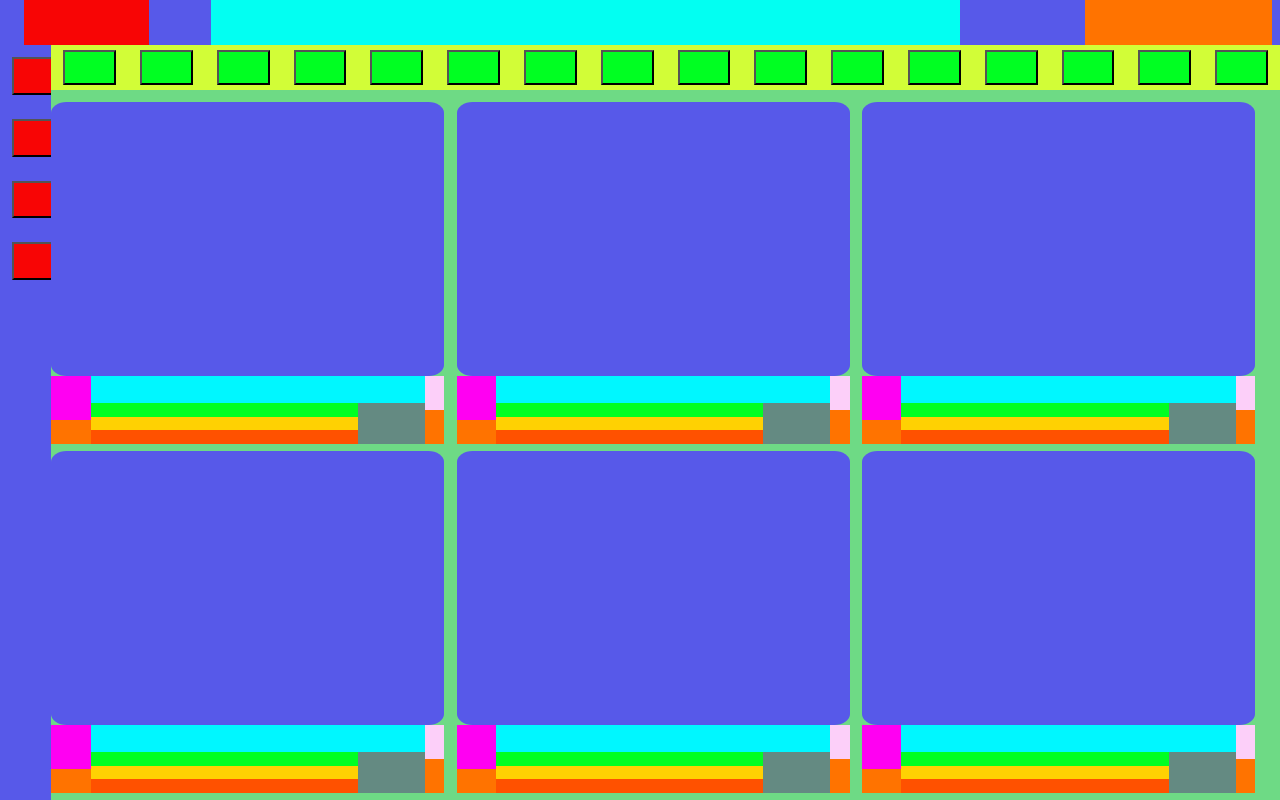
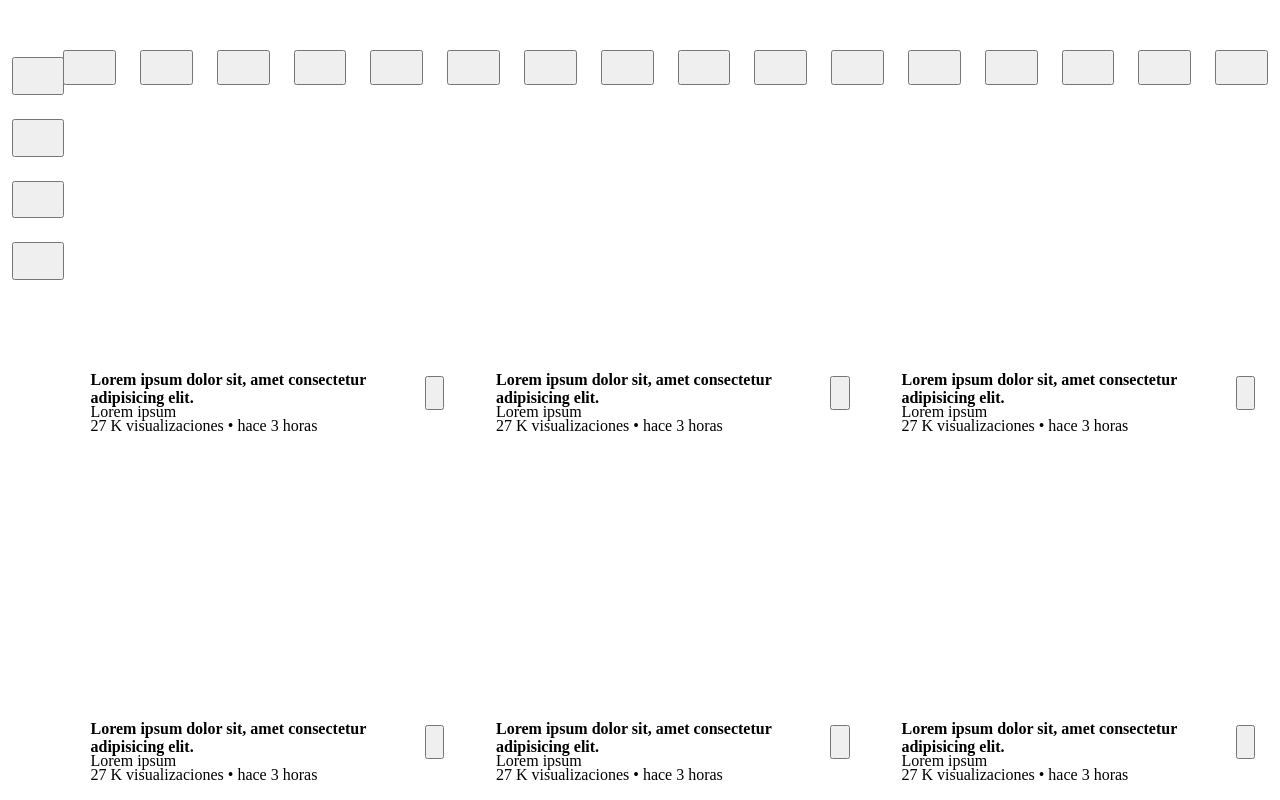
Before and after one commit to GonzaloC-Dev/Youtube_landing_page, a plain HTML site: page Views/Landing_page.html in a window 1280 px wide. Drawn offline with Linux system fonts and the light colour scheme.

Commit message:
DetailsTexts positioned and all backgroundcolors commented

```diff
--- a/Styles/landing_page.css
+++ b/Styles/landing_page.css
@@ -4,7 +4,7 @@
 }
 
 .bodyContainer {
-  background-color: #c96060;
+  /*background-color: #c96060;*/
   width: 100vw;
   height: 100vh;
   flex-direction: column;
@@ -12,7 +12,7 @@
   align-items: start;
 }
 .headerContainer {
-  background-color: #5759e9;
+  /*background-color: #5759e9;*/
   width: 97.5%;
   height: 6%;
   display: flex;
@@ -21,17 +21,17 @@
   padding: 0 24px;
 }
 .startContainer {
-  background-color: #f80505;
+  /*background-color: #f80505;*/
   width: 10%;
   height: 100%;
 }
 .searchBarContainer {
-  background-color: #02fff2;
+  /*background-color: #02fff2;*/
   width: 60%;
   height: 100%;
 }
 .buttonsContainer {
-  background-color: #ff7300;
+  /*background-color: #ff7300;*/
   width: 15%;
   height: 100%;
 }
@@ -39,7 +39,7 @@
 .navigatorAndFilterAndContentContainer{
   height: 100%;
   width: 100%;
-  background-color:#18ffff;
+  /*background-color:#18ffff;*/
   display: flex;
   flex-direction: row;
 }
@@ -47,13 +47,13 @@
 .navigatorContainer{
 width: 4%;
 height: 100%;
-background-color:#5759e9;
+/*background-color:#5759e9;*/
 display: flex;
 flex-direction: column;
 }
 
 .navigatorButton{
-  background-color: #f80505;
+  /*background-color: #f80505;*/
   width: 5%;
   height: 5%;
   padding: 0 24px;
@@ -63,13 +63,13 @@ flex-direction: column;
 .filterAndContentContainer{
 width: 96%;
 height: 100%;
-background-color: aliceblue;
+/*background-color: aliceblue;*/
 display: flex;
 flex-direction: column;
 }
 
 .filterContainer {
-  background-color: #d2fd37;
+  /*background-color: #d2fd37;*/
   width: 100%;
   height: 6%;
   display: flex;
@@ -78,7 +78,7 @@ flex-direction: column;
   align-items: center;
 }
 .filterButton {
-  background-color: #00ff22;
+  /*background-color: #00ff22;*/
   width: 5%;
   height: 80%;
   padding: 0 24px;
@@ -88,7 +88,7 @@ flex-direction: column;
 .contentContainer{
   width: 100%;
   height: 94%;
-  background-color:#6eda85;
+  /*background-color:#6eda85;*/
   display: flex;
   flex-wrap: wrap;
   padding-top: 1%;
@@ -106,56 +106,69 @@ flex-direction: column;
 width: 100%;
 height: 80%;
 border-radius: 4%;
-background-color: #5759e9;
+/*background-color: #5759e9;*/
 }
 
 .detailContent{
 width: 100%;
 height: 20%;
-background-color: #ff7300;
+/*background-color: #ff7300;*/
 display: flex;
 flex-direction: row;
 }
+
+/*For the future add: .detailContentAdd and .detailContentMix*/
 
 /*1st element*/
 .iconChannel{
 width: 10%;
 height: 65%;
-background-color: #ff00f2;
+border-radius: 50%;
+/*background-color: #f55fed;*/
 }
 
 /*2nd elements*/
 .textsContainer{
 width: 85%;
 height: 100%;
-background-color: #648a82;
+/*background-color: #648a82;*/
 display: flex;
 flex-direction: column;
 }
 .titleText{
 width: 100%;
 height: 40%;
-background-color: #00f7ff;
+/*background-color: #00f7ff;*/
+display: flex;
+align-items: center;
+
 }
 .channelText{
 width: 80%;
 height: 20%;
-background-color: #00ff22;
+/*background-color: #00ff22;*/
 }
-.usersText{
+.visualizationsNumberAndUploadTimeText{
 width: 80%;
 height: 20%;
-background-color: #ffd102;
+/*background-color: #ffd102;*/
 }
+
+/*Depends on Video is in live*/
 .onLiveText{
 width: 80%;
 height: 20%;
-background-color: #ff5100;
+/*background-color: #ff5100;*/
 }
 
 /*3rd elements*/
 .moreDetails{
 width: 5%;
 height: 50%;
-background-color: #fccff9;
+/*background-color: #fccff9;*/
 }
+
+.moreDetailsButton{
+  width: 100%;
+  height: 100%;
+}
--- a/Views/Landing_page.html
+++ b/Views/Landing_page.html
@@ -46,12 +46,22 @@
             <div class="detailContent">
               <div class="iconChannel"></div>
               <div class="textsContainer">
-                <div class="titleText"></div>
-                <div class="channelText"></div>
-                <div class="usersText"></div>
+                <div class="titleText">
+                  <h4>
+                    Lorem ipsum dolor sit, amet consectetur adipisicing elit.
+                  </h4>
+                </div>
+                <div class="channelText">
+                  <span> Lorem ipsum </span>
+                </div>
+                <div class="visualizationsNumberAndUploadTimeText">
+                  <span> 27 K visualizaciones • hace 3 horas </span>
+                </div>
                 <div class="onLiveText"></div>
               </div>
-              <div class="moreDetails"></div>
+              <div class="moreDetails">
+                <button class="moreDetailsButton"></button>
+              </div>
             </div>
           </div>
           <div class="cardContentContainer">
@@ -59,12 +69,22 @@
             <div class="detailContent">
               <div class="iconChannel"></div>
               <div class="textsContainer">
-                <div class="titleText"></div>
-                <div class="channelText"></div>
-                <div class="usersText"></div>
+                 <div class="titleText">
+                  <h4>
+                    Lorem ipsum dolor sit, amet consectetur adipisicing elit.
+                  </h4>
+                </div>
+                <div class="channelText">
+                  <span> Lorem ipsum </span>
+                </div>
+                <div class="visualizationsNumberAndUploadTimeText">
+                  <span> 27 K visualizaciones • hace 3 horas </span>
+                </div>
                 <div class="onLiveText"></div>
               </div>
-              <div class="moreDetails"></div>
+              <div class="moreDetails">
+                <button class="moreDetailsButton"></button>
+              </div>
             </div>
           </div>
           <div class="cardContentContainer">
@@ -72,12 +92,22 @@
             <div class="detailContent">
               <div class="iconChannel"></div>
               <div class="textsContainer">
-                <div class="titleText"></div>
-                <div class="channelText"></div>
-                <div class="usersText"></div>
+                <div class="titleText">
+                  <h4>
+                    Lorem ipsum dolor sit, amet consectetur adipisicing elit.
+                  </h4>
+                </div>
+                <div class="channelText">
+                  <span> Lorem ipsum </span>
+                </div>
+                <div class="visualizationsNumberAndUploadTimeText">
+                  <span> 27 K visualizaciones • hace 3 horas </span>
+                </div>
                 <div class="onLiveText"></div>
               </div>
-              <div class="moreDetails"></div>
+              <div class="moreDetails">
+                <button class="moreDetailsButton"></button>
+              </div>
             </div>
           </div>
           <div class="cardContentContainer">
@@ -85,12 +115,22 @@
             <div class="detailContent">
               <div class="iconChannel"></div>
               <div class="textsContainer">
-                <div class="titleText"></div>
-                <div class="channelText"></div>
-                <div class="usersText"></div>
+                <div class="titleText">
+                  <h4>
+                    Lorem ipsum dolor sit, amet consectetur adipisicing elit.
+                  </h4>
+                </div>
+                <div class="channelText">
+                  <span> Lorem ipsum </span>
+                </div>
+                <div class="visualizationsNumberAndUploadTimeText">
+                  <span> 27 K visualizaciones • hace 3 horas </span>
+                </div>
                 <div class="onLiveText"></div>
               </div>
-              <div class="moreDetails"></div>
+              <div class="moreDetails">
+                <button class="moreDetailsButton"></button>
+              </div>
             </div>
           </div>
           <div class="cardContentContainer">
@@ -98,12 +138,22 @@
             <div class="detailContent">
               <div class="iconChannel"></div>
               <div class="textsContainer">
-                <div class="titleText"></div>
-                <div class="channelText"></div>
-                <div class="usersText"></div>
+                <div class="titleText">
+                  <h4>
+                    Lorem ipsum dolor sit, amet consectetur adipisicing elit.
+                  </h4>
+                </div>
+                <div class="channelText">
+                  <span> Lorem ipsum </span>
+                </div>
+                <div class="visualizationsNumberAndUploadTimeText">
+                  <span> 27 K visualizaciones • hace 3 horas </span>
+                </div>
                 <div class="onLiveText"></div>
               </div>
-              <div class="moreDetails"></div>
+              <div class="moreDetails">
+                <button class="moreDetailsButton"></button>
+              </div>
             </div>
           </div>
           <div class="cardContentContainer">
@@ -111,12 +161,22 @@
             <div class="detailContent">
               <div class="iconChannel"></div>
               <div class="textsContainer">
-                <div class="titleText"></div>
-                <div class="channelText"></div>
-                <div class="usersText"></div>
+                <div class="titleText">
+                  <h4>
+                    Lorem ipsum dolor sit, amet consectetur adipisicing elit.
+                  </h4>
+                </div>
+                <div class="channelText">
+                  <span> Lorem ipsum </span>
+                </div>
+                <div class="visualizationsNumberAndUploadTimeText">
+                  <span> 27 K visualizaciones • hace 3 horas </span>
+                </div>
                 <div class="onLiveText"></div>
               </div>
-              <div class="moreDetails"></div>
+              <div class="moreDetails">
+                <button class="moreDetailsButton"></button>
+              </div>
             </div>
           </div>
         </div>
```
